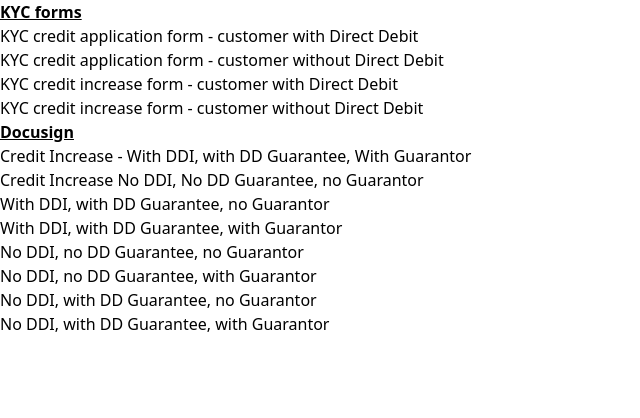
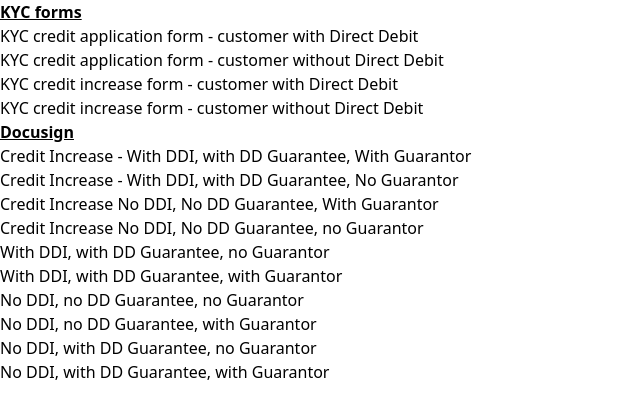
Before and after one commit to kkhs2/kyc-application-form, a website: page public/index.html in a window 1280 px wide. Shown: the whole page, without its empty margins (0-640 px from the left). Drawn offline with nearby package versions, Linux system fonts and the light colour scheme.

Commit message:
Docusign document variants

```diff
--- a/public/index.html
+++ b/public/index.html
@@ -26,6 +26,12 @@
     <li>
       <a href="./Credit-Agreement-EMBEDDED-No-Visable-Fields-V5-credit-increase-withDDI-withguarantee-withguarantor.pdf">Credit Increase - With DDI, with DD Guarantee, With Guarantor</a>
     </li>
+     <li>
+      <a href="./Credit-Agreement-EMBEDDED-No-Visable-Fields-V5-credit-increase-withDDI-withguarantee-noguarantor.pdf">Credit Increase - With DDI, with DD Guarantee, No Guarantor</a>
+    </li>
+    <li>
+      <a href="./Credit-Agreement-EMBEDDED-No-Visable-Fields-V5-credit-increase-noDDI-noguarantee-withguarantor.pdf">Credit Increase No DDI, No DD Guarantee, With Guarantor</a>
+    </li>
     <li>
       <a href="./Credit-Agreement-EMBEDDED-No-Visable-Fields-V5-credit-increase-noDDI-noguarantee-noguarantor.pdf">Credit Increase No DDI, No DD Guarantee, no Guarantor</a>
     </li>
```
Also changed, not shown: 2 other files.
